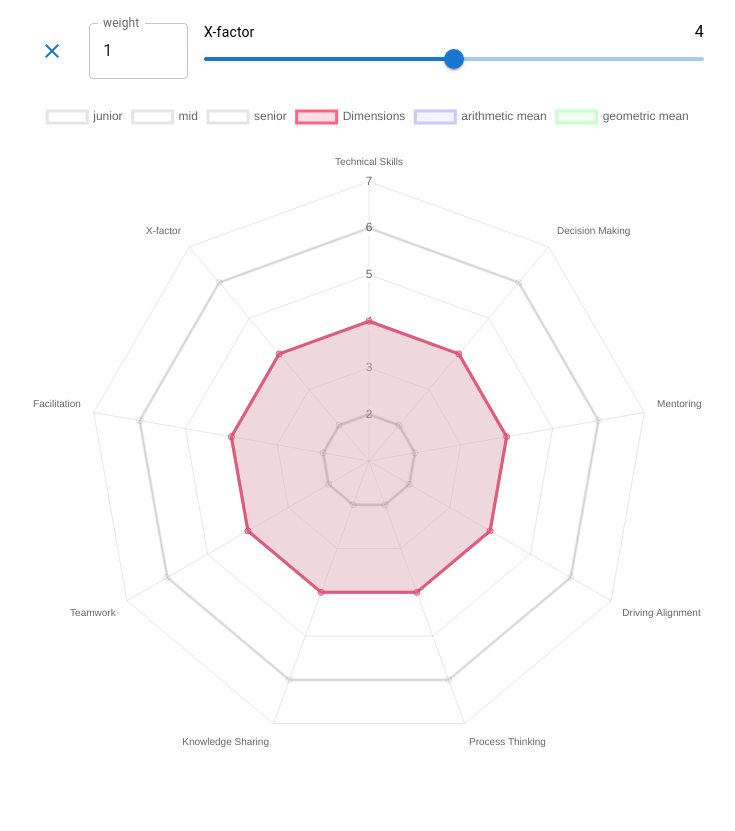
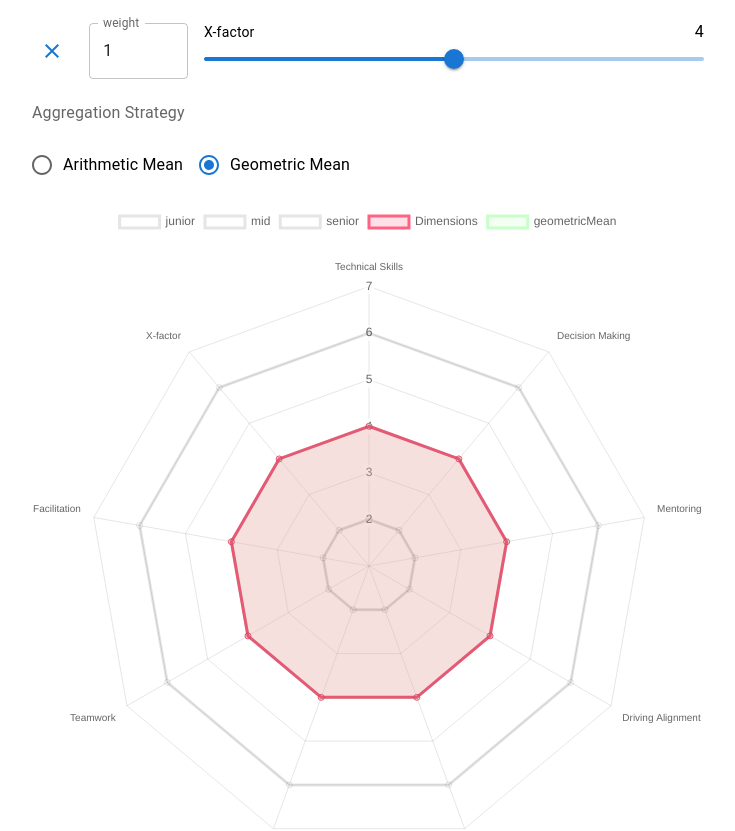
Before and after one commit to beaunus/beaunus.com, a Next.js app: page /blog/radar in a window 1280 px wide. Shown: the part 1041-1872 px from the top of the page, without its empty margins (272-1007 px from the left). Built offline with nearby package versions, Linux system fonts and the light colour scheme; no server answers.

Commit message:
feature: aggregationStrategy selector

```diff
--- a/pages/blog/radar.tsx
+++ b/pages/blog/radar.tsx
@@ -1,19 +1,24 @@
 import { Clear } from "@mui/icons-material";
 import { Button, FormControlLabel, Switch } from "@mui/material";
+import FormLabel from "@mui/material/FormLabel";
 import Grid from "@mui/material/Grid";
 import IconButton from "@mui/material/IconButton";
+import Radio from "@mui/material/Radio";
+import RadioGroup from "@mui/material/RadioGroup";
 import Slider from "@mui/material/Slider";
 import TextField from "@mui/material/TextField";
 import ChartJS from "chart.js/auto";
 import type { NextPage } from "next";
 import Head from "next/head";
-import React from "react";
+import * as React from "react";
 
 import { Segment } from "../../components/Segment";
 import { SliderWithLabels } from "../../components/SliderWithLabels";
 import { arithmeticMean, geometricMean } from "../../utils/mean";
 
 type ColorName = `rgb(${number}, ${number}, ${number}, ${number})`;
+
+type AggregationStrategy = "arithmeticMean" | "geometricMean";
 
 const DEFAULT_DIMENSIONS: Record<string, { value: number; weight: number }> = {
   /* eslint-disable @typescript-eslint/naming-convention, sort-keys */
@@ -60,6 +65,8 @@ const Radar: NextPage = () => {
   const [shouldShowLevels, setShouldShowLevels] = React.useState(true);
   const [pendingDimensionName, setPendingDimensionName] =
     React.useState<string>("");
+  const [aggregationStrategy, setAggregationStrategy] =
+    React.useState<AggregationStrategy>("geometricMean");
 
   const radarChartRef = React.useRef<HTMLCanvasElement>(null);
 
@@ -67,16 +74,16 @@ const Radar: NextPage = () => {
     const valuesAccordingToWeights = Object.values(dimensions).flatMap(
       ({ value, weight }) => Array.from({ length: weight }, () => value)
     );
-    const means: Record<
+    const aggregationStrategies: Record<
       string,
       { colorBackground: ColorName; colorForeground: ColorName; value: number }
     > = {
-      arithmetic: {
+      arithmeticMean: {
         colorBackground: "rgb(200, 200, 255, 0.2)",
         colorForeground: "rgb(200, 200, 255, 1)",
         value: arithmeticMean(valuesAccordingToWeights),
       },
-      geometric: {
+      geometricMean: {
         colorBackground: "rgb(200, 255, 200, 0.2)",
         colorForeground: "rgb(200, 255, 200, 1)",
         value: geometricMean(valuesAccordingToWeights),
@@ -100,19 +107,19 @@ const Radar: NextPage = () => {
               data: Object.values(dimensions).map(({ value }) => value),
               label: "Dimensions",
             },
-            ...Object.entries(means).map(
-              ([name, { colorBackground, colorForeground, value }]) => ({
+            ...Object.entries(aggregationStrategies)
+              .filter(([name]) => name === aggregationStrategy)
+              .map(([name, { colorBackground, colorForeground, value }]) => ({
                 backgroundColor: colorBackground,
                 borderColor: colorForeground,
                 data: Array.from(Object.keys(dimensions), () => value),
                 fill: true,
-                label: `${name} mean`,
+                label: name,
                 pointBackgroundColor: colorForeground,
                 pointBorderColor: "#fff",
                 pointHoverBackgroundColor: "#fff",
                 pointHoverBorderColor: colorForeground,
-              })
-            ),
+              })),
           ],
           labels: Object.keys(dimensions),
         },
@@ -129,7 +136,7 @@ const Radar: NextPage = () => {
         radarChart.destroy();
       };
     }
-  }, [dimensions, shouldShowLevels]);
+  }, [aggregationStrategy, dimensions, shouldShowLevels]);
 
   return (
     <>
@@ -242,6 +249,29 @@ const Radar: NextPage = () => {
                 </Grid>
               </Grid>
             ))}
+            <FormLabel id="aggregation-strategy">
+              Aggregation Strategy
+            </FormLabel>
+            <RadioGroup
+              aria-labelledby="aggregation-strategy"
+              name="aggregation-strategy-group"
+              onChange={(_event, newValue) => {
+                setAggregationStrategy(newValue as AggregationStrategy);
+              }}
+              row
+              value={aggregationStrategy}
+            >
+              <FormControlLabel
+                control={<Radio />}
+                label="Arithmetic Mean"
+                value="arithmeticMean"
+              />
+              <FormControlLabel
+                control={<Radio />}
+                label="Geometric Mean"
+                value="geometricMean"
+              />
+            </RadioGroup>
             <canvas className="max-h-screen" ref={radarChartRef} />
           </div>
         </Segment>
```
